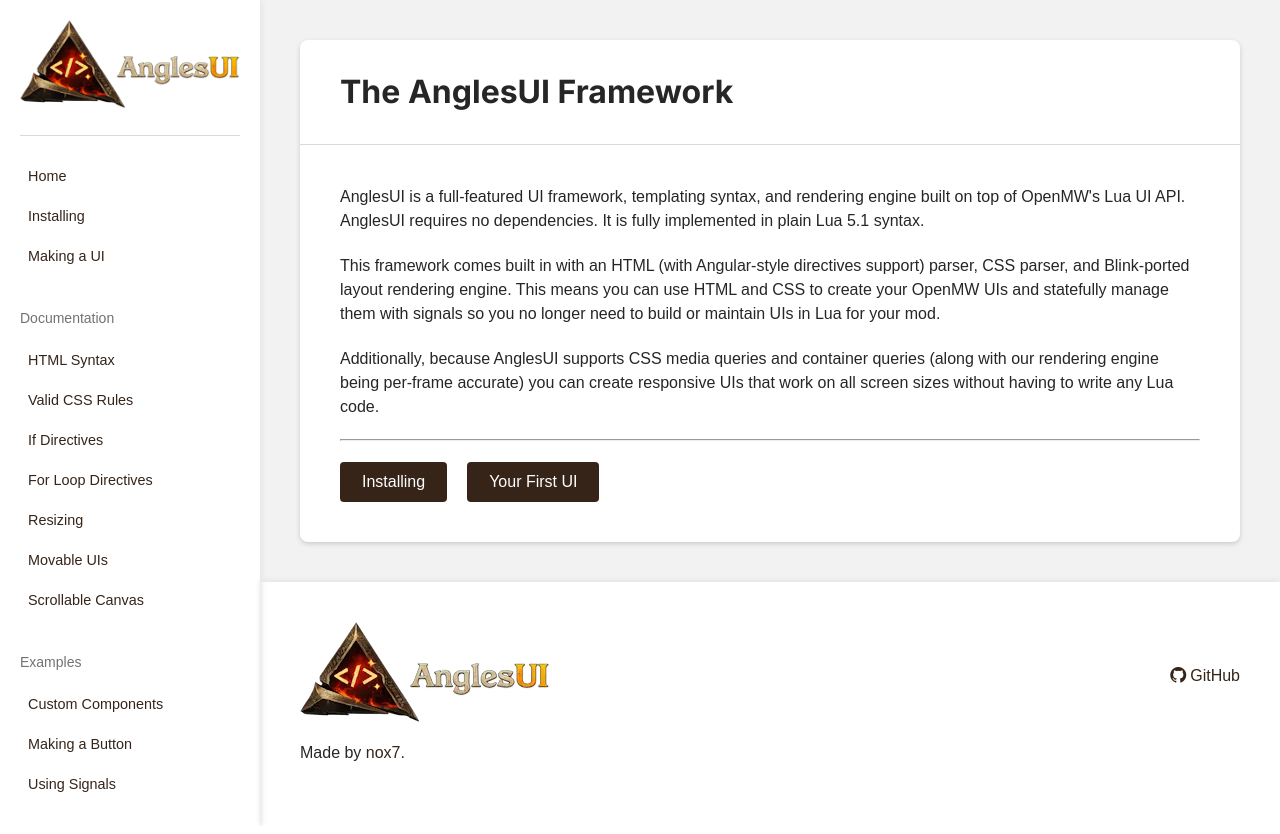
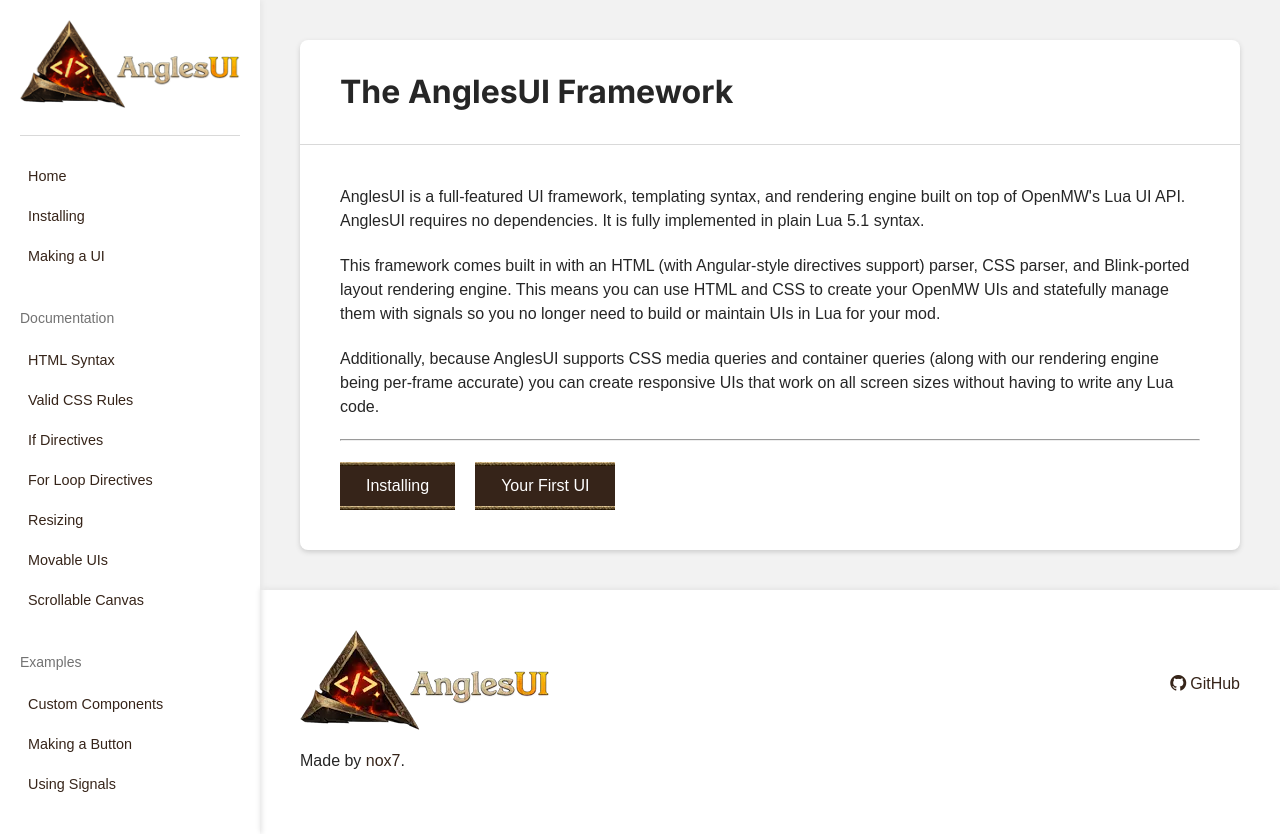
Before and after one commit to nox7/openmw-angles-ui, an Angular app in the folder docs-src/: page / in a window 1280 px wide. Built offline with nearby package versions, Linux system fonts and the light colour scheme; a web font is replaced by a local one.

Commit message:
Temp borders

```diff
--- a/docs-src/src/app/components/button/button.scss
+++ b/docs-src/src/app/components/button/button.scss
@@ -6,6 +6,8 @@
     text-decoration: none;
     background-color: var(--primary-color);
     color: var(--primary-text-color);
+    border: 4px solid transparent;
+    border-image: url("/images/button-border-1.jpg") 30 repeat;
 
     &:hover {
       cursor: pointer;
```
Also changed, not shown: docs-src/public/images/button-border-1.jpg (added).
